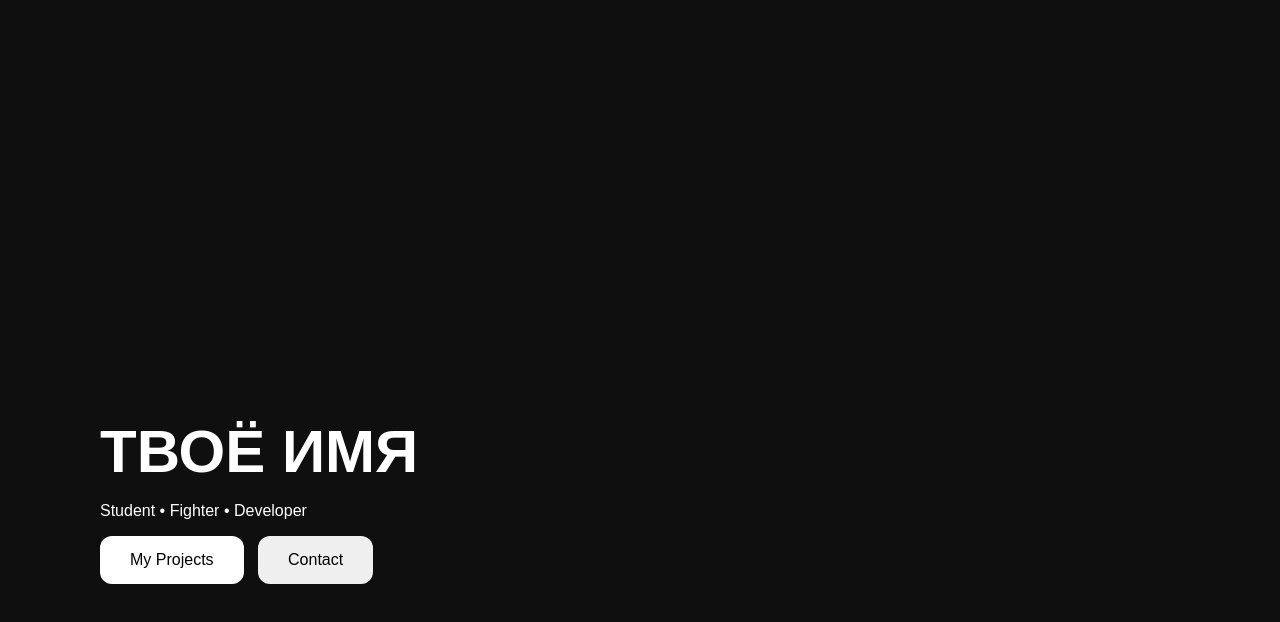
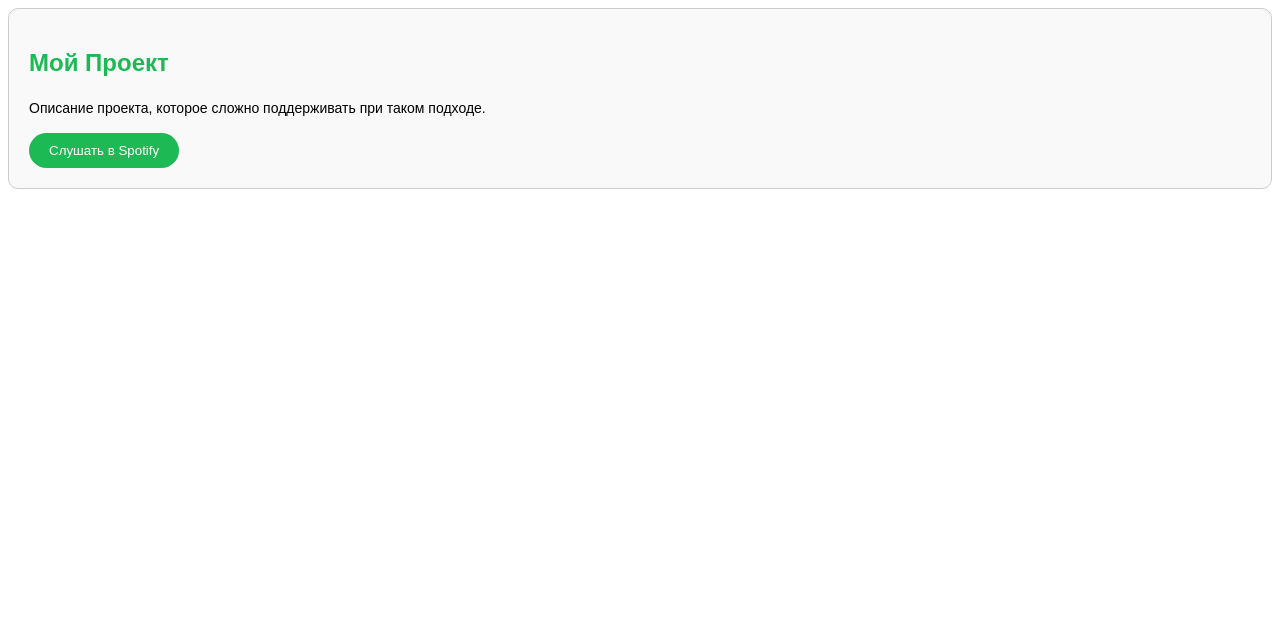
Before and after one commit to Hendarga/Hendarga.github.io, a plain HTML site: page index.html in a window 1280 px wide. Drawn offline with Linux system fonts and the light colour scheme.

Commit message:
Update index.html

```diff
--- a/index.html
+++ b/index.html
@@ -1,48 +1,7 @@
-<!DOCTYPE html>
-<html lang="ru">
-<head>
-  <meta charset="UTF-8">
-  <title>My Portfolio</title>
-  <style>
-    body {
-      margin: 0;
-      background: #0f0f0f;
-      color: white;
-      font-family: Arial, sans-serif;
-    }
-    .container {
-      min-height: 100vh;
-      display: flex;
-      align-items: center;
-      justify-content: space-between;
-      padding: 100px;
-    }
-    h1 {
-      font-size: 60px;
-      margin: 0;
-    }
-    button {
-      padding: 15px 30px;
-      font-size: 16px;
-      border-radius: 12px;
-      border: none;
-      cursor: pointer;
-    }
-    .btn {
-      background: white;
-      color: black;
-      margin-right: 10px;
-    }
-  </style>
-</head>
-<body>
-  <div class="container">
-    <div>
-      <h1>ТВОЁ ИМЯ</h1>
-      <p>Student • Fighter • Developer</p>
-      <button class="btn">My Projects</button>
-      <button>Contact</button>
-    </div>
-  </div>
-</body>
-</html>
+<div style="border: 1px solid #ccc; padding: 20px; border-radius: 10px; font-family: sans-serif; background-color: #f9f9f9;">
+  <h2 style="color: #1DB954;">Мой Проект</h2>
+  <p style="font-size: 14px; line-height: 1.6;">Описание проекта, которое сложно поддерживать при таком подходе.</p>
+  <button style="background-color: #1DB954; color: white; border: none; padding: 10px 20px; border-radius: 20px; cursor: pointer;">
+    Слушать в Spotify
+  </button>
+</div>
```
